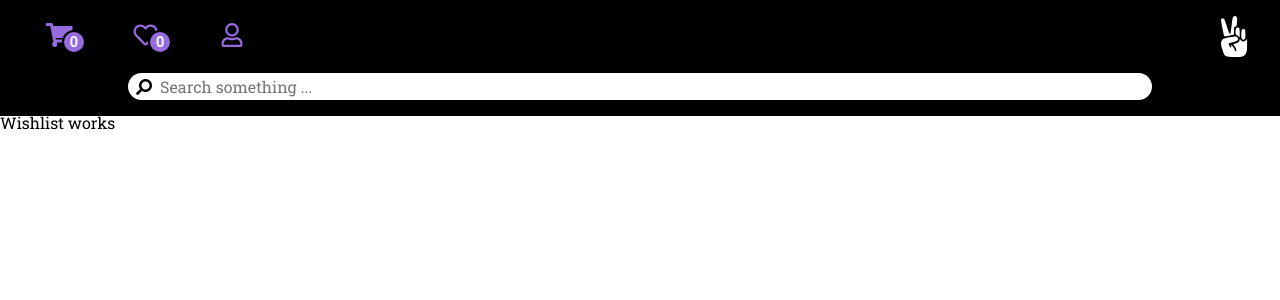
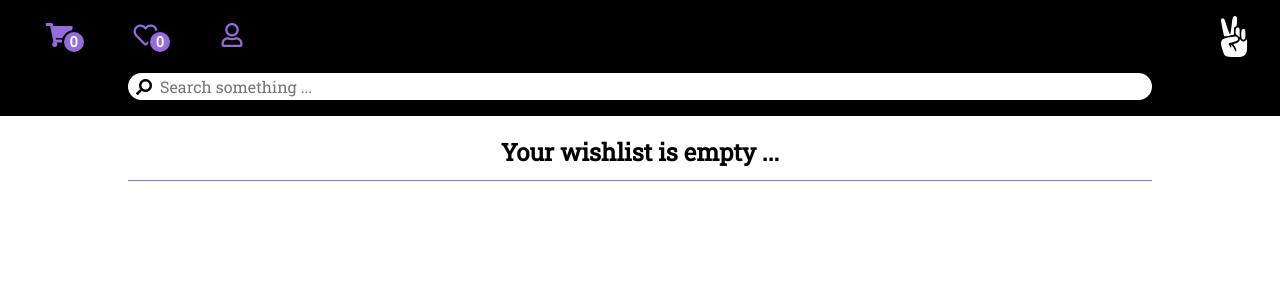
Before and after one commit to shd8/the-right-way, a Vue app in the folder e-commerce/frontend/: page /wishlist in a window 1280 px wide. Shown: the top 300 px of the page. Built offline with nearby package versions, Linux system fonts and the light colour scheme.

Commit message:
Add conditional titles to wishlist

```diff
--- a/e-commerce/frontend/src/components/WishlistProduct.vue
+++ b/e-commerce/frontend/src/components/WishlistProduct.vue
@@ -3,7 +3,6 @@
         <router-link class="link" :to="{ name: 'Detail', params: { id: id } }">
             <li class="product-name">{{name}}</li>
         </router-link>
-        <li class="product-price">$ {{price}}</li>
     </span>
     <button
     class='trash'
@@ -83,7 +82,7 @@ i {
 
 .product-name {
   color: $purple;
-  padding-right: 2em;
+  padding-bottom: 1em;
 }
 
 .product-price {
@@ -101,13 +100,13 @@ i {
 .cart {
   position: absolute;
   z-index: 1;
-  margin: 18.8em 10.4em 0em 0em;
+  margin: 17.3em 10.5em 0em 0em;
 }
 
 .trash {
   position: absolute;
   z-index: 1;
-  margin: 5em 0em 0em 10em;
+  margin: 3.2em 0em 0em 10.5em;
 }
 
 </style>
--- a/e-commerce/frontend/src/views/Wishlist.vue
+++ b/e-commerce/frontend/src/views/Wishlist.vue
@@ -1,6 +1,8 @@
 <template>
-  <div class="wishlist">
-    <p>Wishlist works</p>
+  <div>
+    <div v-if="getWishlist.length" class="wishlist">
+      <h2>Your wishlist !</h2>
+      <hr>
         <div class="products">
           <ul
             v-for='product in getWishlist'
@@ -16,9 +18,15 @@
           </ul>
         </div>
     </div>
+
+    <div v-else class="wishlist">
+      <h2 class="empty-title">Your wishlist is empty ...</h2>
+      <hr>
+    </div>
+  </div>
 </template>
 
-<script lang="ts">
+<script lang="ts" scoped>
 import { defineComponent } from 'vue';
 import { mapGetters } from 'vuex';
 import WishlistProduct from '@/components/WishlistProduct.vue';
@@ -39,6 +47,16 @@ export default defineComponent({
 </script>
 
 <style lang="scss" scoped>
+@import "../styles/_colors.scss";
+@import "../styles/mixins.scss";
+
+h2 {
+  @include h2Item;
+}
+
+hr {
+  @include hrItem;
+}
 
 .products {
     display: flex;
@@ -54,6 +72,12 @@ export default defineComponent({
 }
 
 .wishlist {
-    padding-top: 7em;
+  display: flex;
+  flex-direction: column;
+  align-items: center;
+}
+
+.empty-title {
+  font-size: 1.5em;
 }
 </style>
```
Lines whose indentation alone changed are shown as unchanged.
